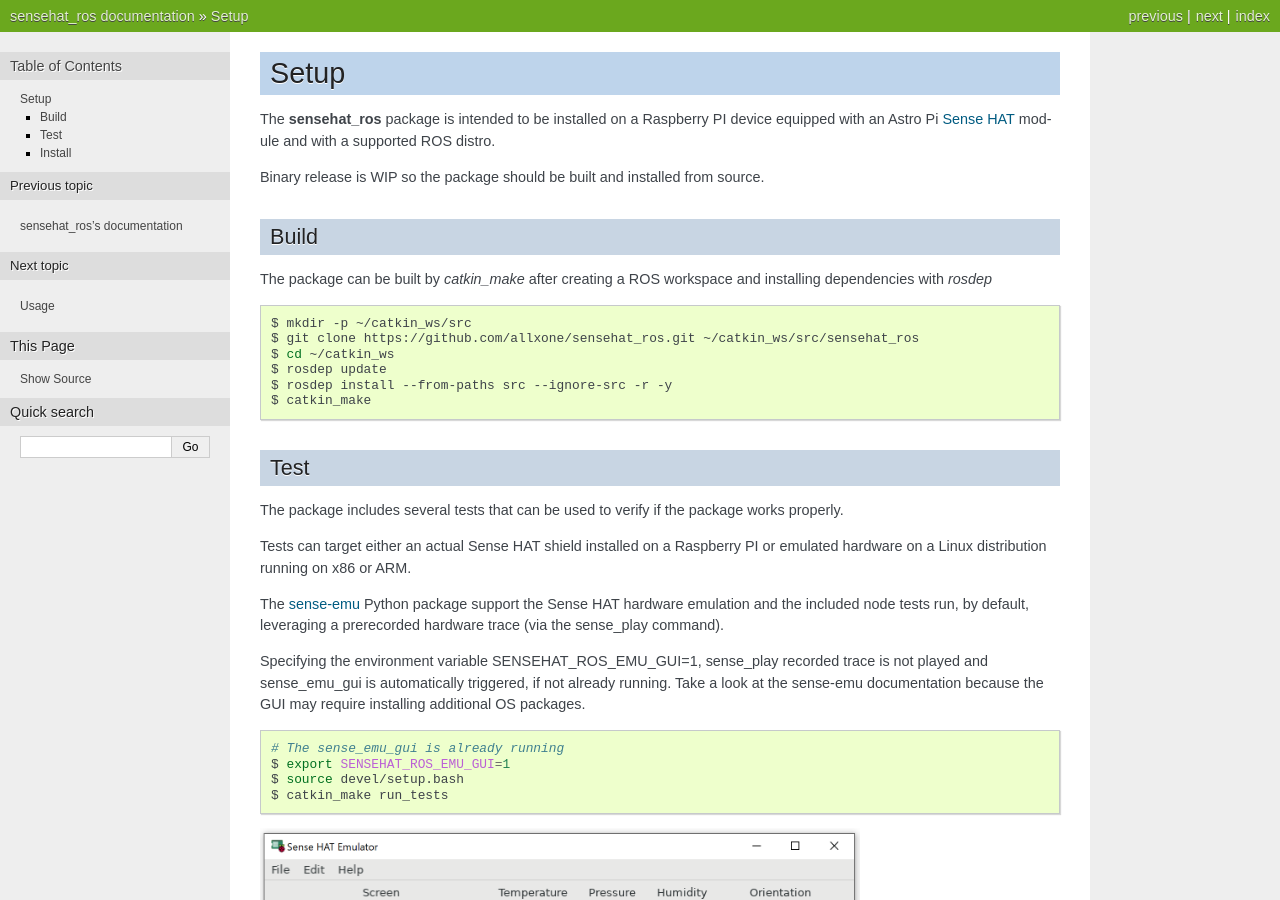
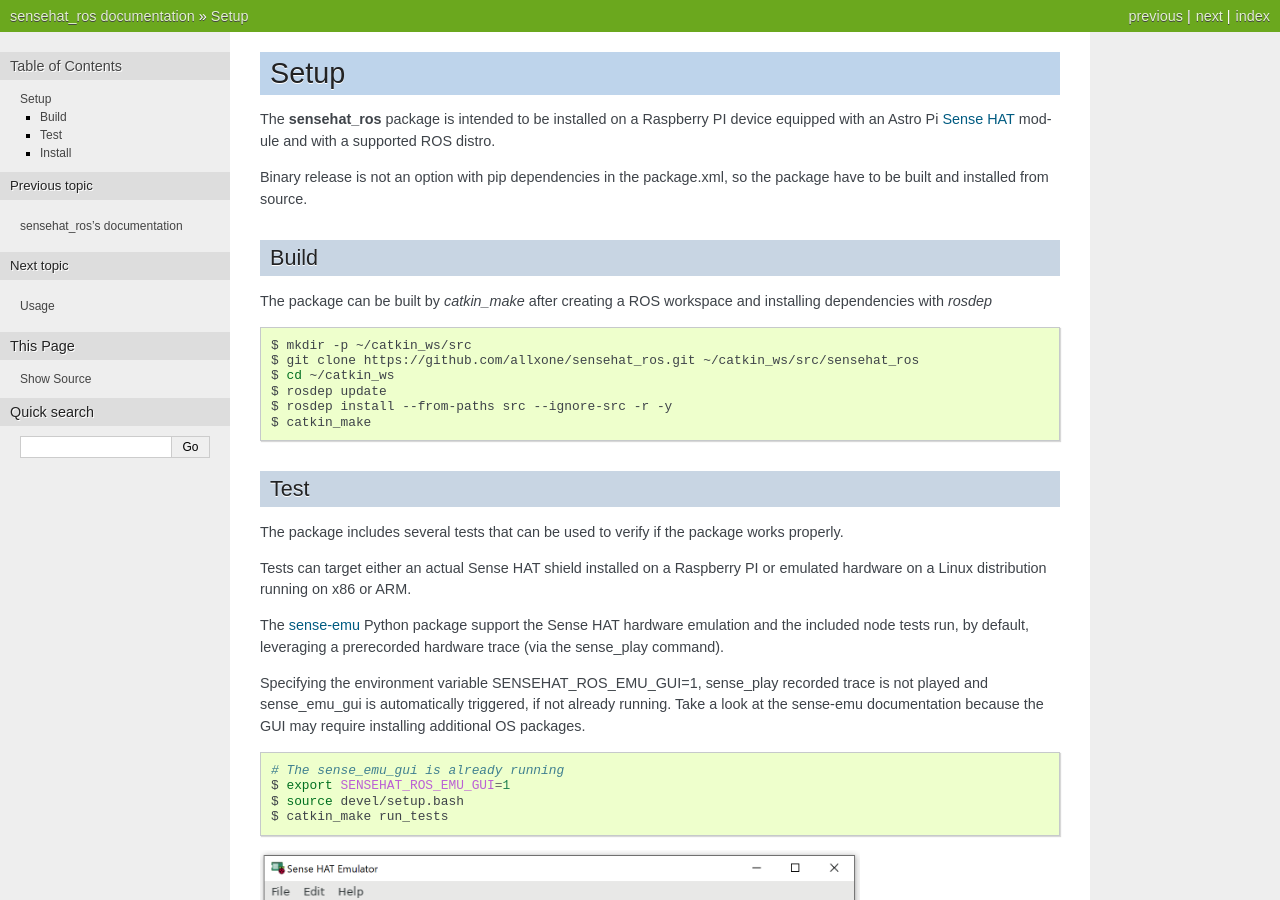
Before and after one commit to allxone/sensehat_ros, a Sphinx documentation site: the page built from doc/setup.rst, in a window 1280 px wide and 900 px high. Built offline with Sphinx 7.4.7, drawn with Linux system fonts in a browser that asks for light colours; the version number could not be read and is left out.

Commit message:
No binary releases for package with pip dependencies

```diff
--- a/doc/setup.rst
+++ b/doc/setup.rst
@@ -3,7 +3,7 @@ Setup
 The **sensehat_ros** package is intended to be installed on a Raspberry PI device equipped with an
 Astro Pi `Sense HAT`_ module and with a supported ROS distro.
 
-Binary release is WIP so the package should be built and installed from source.
+Binary release is not an option with pip dependencies in the package.xml, so the package have to be built and installed from source.
 
 .. _`Sense HAT`: https://www.raspberrypi.org/products/sense-hat/
 
```
